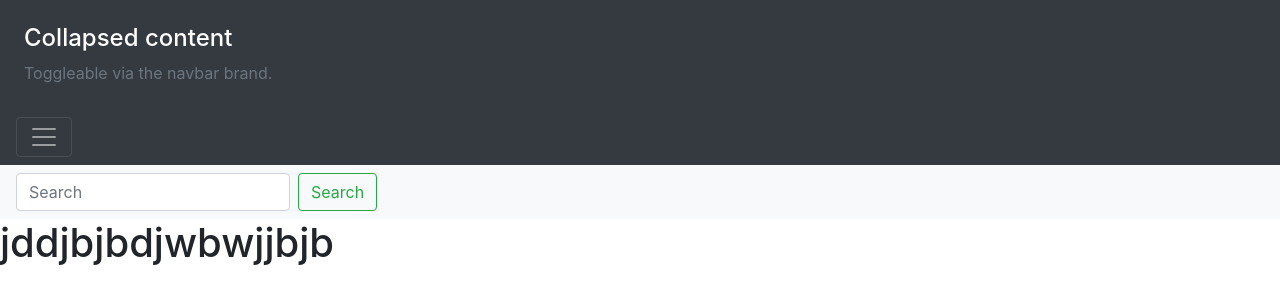
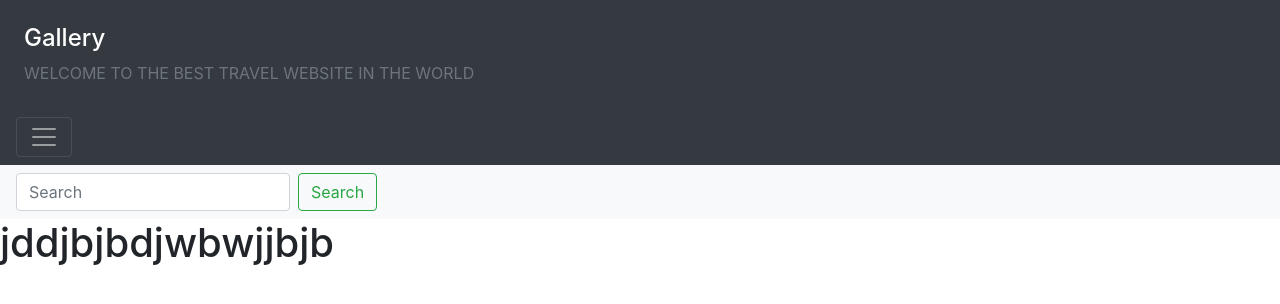
Before and after one commit to ALKEMIA-CHARLES/gallery-app, a Django app: template dashboard/templates/dashboard/scroll.html in a window 1280 px wide, after a click that opens the changed part. Shown: the top 304 px of the page. Run offline with Django 3.2, Linux system fonts and the light colour scheme; the template is opened without the code that fills it, so the values that code supplies are empty; some libraries are stand-ins or nearby versions.

```diff
--- a/dashboard/templates/navbar.html
+++ b/dashboard/templates/navbar.html
@@ -2,8 +2,8 @@
 <div class="pos-f-t">
     <div class="collapse" id="navbarToggleExternalContent">
         <div class="bg-dark p-4">
-            <h4 class="text-white">Collapsed content</h4>
-            <span class="text-muted">Toggleable via the navbar brand.</span>
+            <h4 class="text-white">Gallery</h4>
+            <span class="text-muted">WELCOME TO THE BEST TRAVEL WEBSITE IN THE WORLD</span>
         </div>
     </div>
     <nav class="navbar navbar-dark bg-dark">
```
